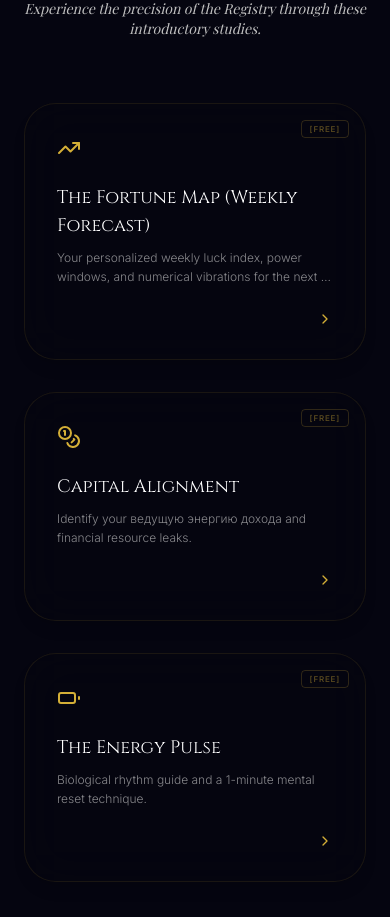
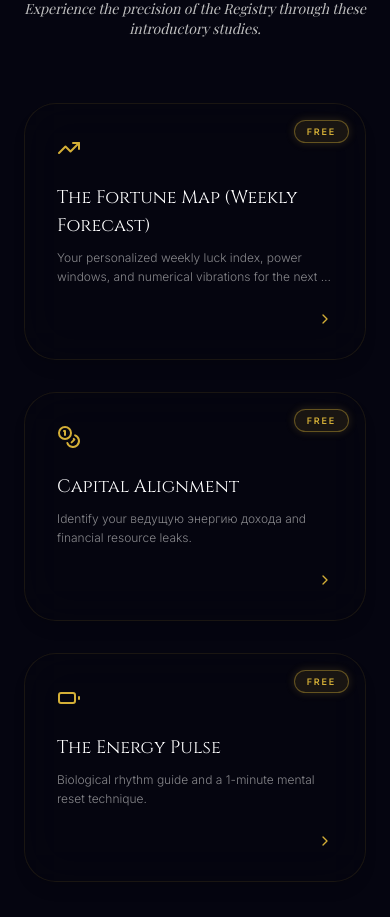
Before and after one commit to timeplaceinternal/atlanticoracle1, a React (Vite) app: page / in a window 390 px wide. Shown: the part 1160-2077 px from the top of the page. Built offline with nearby package versions, Linux system fonts and the light colour scheme; a web font is replaced by a local one.

Commit message:
feat: Enhance hero section text styling
Adjusted paragraph styling in the hero section to ensure consistent text size across various breakpoints and improve readability.

```diff
--- a/App.tsx
+++ b/App.tsx
@@ -177,7 +177,7 @@ const App: React.FC = () => {
                   <span className="text-[10px] font-bold text-cosmic-gold uppercase tracking-[0.3em]">The Synthesis of Stars and Numbers</span>
                 </div>
                 <h1 className="text-5xl md:text-8xl font-cinzel text-white leading-[1.1]">The Secret Language of <span className="text-cosmic-gold">Space and Numbers</span></h1>
-                <p className="text-lg md:text-2xl text-cosmic-silver font-light max-w-3xl mx-auto italic font-playfair">"We merge the cosmic mechanics of Astrology with the mathematical fate of Numerology to decode your life's navigation map."</p>
+                <p className="text-lg md:text-2xl text-cosmic-silver font-light max-w-3xl mx-auto italic font-playfair text-lg md:text-2xl">"We merge the cosmic mechanics of Astrology with the mathematical fate of Numerology to decode your life's navigation map."</p>
                 <div className="flex flex-col sm:flex-row items-center justify-center gap-6 pt-4">
                   <button onClick={() => scrollToSection('services')} className="w-full sm:w-auto px-12 py-5 bg-cosmic-gold text-cosmic-900 font-bold rounded-full shadow-2xl shadow-cosmic-gold/20 hover:scale-105 transition-transform active:scale-95">Consult the Oracle</button>
                   <button onClick={() => scrollToSection('free-insights')} className="w-full sm:w-auto px-10 py-5 bg-transparent border border-cosmic-gold/30 text-cosmic-gold font-bold rounded-full hover:bg-cosmic-gold/5 transition-all">Free Insights</button>
@@ -194,7 +194,7 @@ const App: React.FC = () => {
                 <div className="grid grid-cols-1 md:grid-cols-3 gap-8">
                   {FREE_SERVICES.map(s => (
                     <div key={s.id} onClick={() => handleStartService(s)} className="group bg-cosmic-900/40 backdrop-blur-xl border border-cosmic-gold/10 p-8 rounded-[2rem] hover:border-cosmic-gold transition-all cursor-pointer relative overflow-hidden shadow-lg hover:shadow-cosmic-gold/5">
-                      <div className="absolute top-4 right-4 text-[8px] font-bold text-cosmic-gold/40 border border-cosmic-gold/20 px-2 py-0.5 rounded tracking-widest uppercase">[FREE]</div>
+                      <div className="absolute top-4 right-4 text-[9px] font-bold text-cosmic-gold border border-cosmic-gold/40 px-3 py-1 rounded-full tracking-[0.2em] uppercase bg-cosmic-gold/10 shadow-[0_0_10px_rgba(212,175,55,0.2)]">FREE</div>
                       <div className="mb-6">{getServiceIcon(s.icon)}</div>
                       <h3 className="text-lg font-cinzel text-white mb-2">{s.title}</h3>
                       <p className="text-cosmic-silver/70 font-light text-xs mb-6 leading-relaxed line-clamp-2">{s.description}</p>
```
